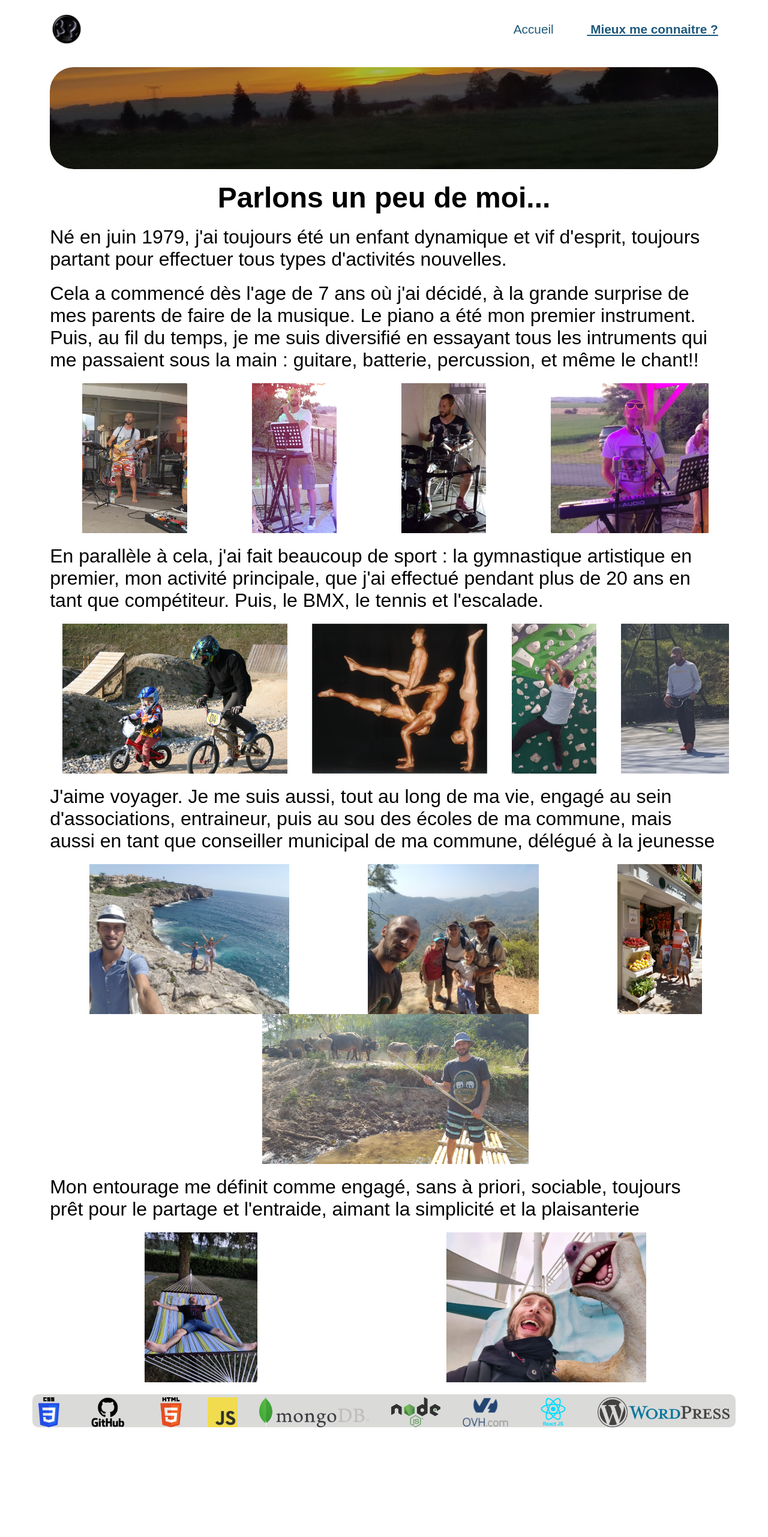
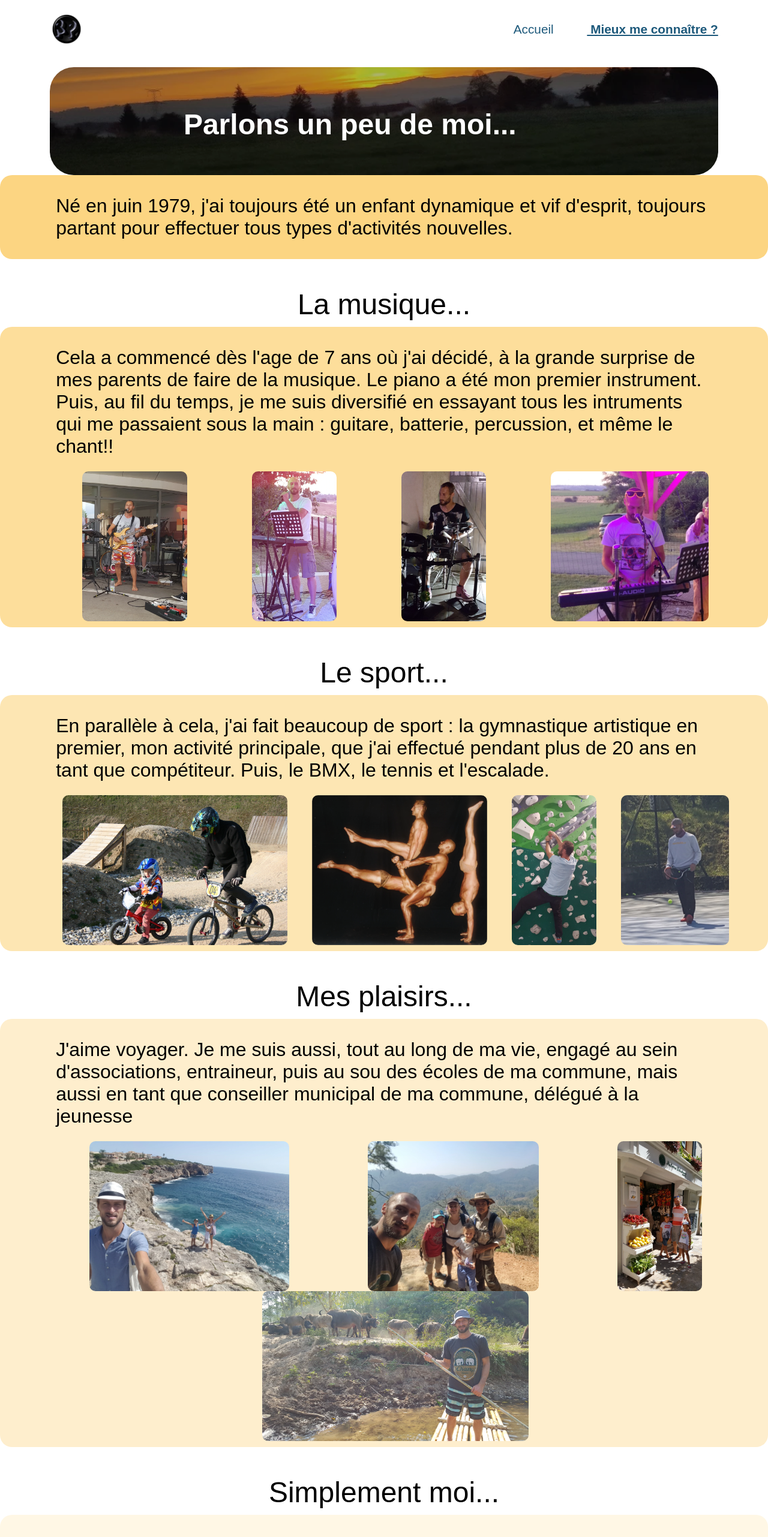
Before and after one commit to RemiP79/portfolio, a React (Create React App) app: page /about in a window 1280 px wide. Shown: the top 2563 px of the page at 60% size. Before the commit the page ends 2400 px from the top, so only its background shows below. Built offline with nearby package versions, Linux system fonts and the light colour scheme.

Commit message:
about page color

```diff
--- a/src/App.js
+++ b/src/App.js
@@ -4,7 +4,7 @@ import Footer from "./components/Footer.jsx";
 import Home from "./pages/Home";
 import About from "./pages/About";
 import Description from "./pages/Description";
-import Page404 from "./pages/Page404";
+
 
 function App() {
   return (
--- a/src/components/AboutBanner.jsx
+++ b/src/components/AboutBanner.jsx
@@ -6,6 +6,7 @@ function AboutBanner() {
     return (
         <div className="aboutBanner">
             <img src={Image} alt="A propos" />
+            <p className="pAboutBanner">Parlons un peu de moi...</p>
         </div>
     )
 }
--- a/src/components/Header.jsx
+++ b/src/components/Header.jsx
@@ -16,7 +16,7 @@ function Banner() {
                 <NavLink className={({isActive}) =>
                                 isActive ? "nav-active nav-link"
                                 :
-                                "nav-link"} end="about" to="/about"> Mieux me connaitre ?
+                                "nav-link"} end="about" to="/about"> Mieux me connaître ?
                 </NavLink>
             </nav>
     </header>
--- a/src/components/HomeBanner.jsx
+++ b/src/components/HomeBanner.jsx
@@ -15,7 +15,7 @@ function HomeBanner() {
                 </div>
                 <div className="infoPerso">
                         <p className="linkToCv">
-                            <Link to= "/portfolio/files/CV20230427_definitif.pdf" target="_blank" download className="cv">Mon CV</Link>
+                            <Link to= "/portfolio/files/CV20230427_definitif.pdf" target="_blank" download className="cv">Curriculum Vitae</Link>
                         </p>
                         <div className="divLinkToMail">
                             <a href ="mailto:perez.remi@gmail.com">@ : perez.remi@gmail.com</a>
--- a/src/components/styles/about.css
+++ b/src/components/styles/about.css
@@ -8,6 +8,14 @@
 }
 .imgVert{
 height:250px;
+border-radius: 10px;
+}
+
+.pTitres{
+    font-family: Arial, Helvetica, sans-serif;
+    font-size : 3rem;
+    text-align: center;
+    margin-bottom : 10px;
 }
 
 .PAbout,.HAbout {
@@ -22,8 +30,40 @@ height:250px;
     font-size : 3rem;
 }
 .PAbout{
+    padding : 3px 10px;
     margin :20px 6.5%;
 font-size : 2rem;
+
+}
+
+.PAbout1{
+    background-color: rgba(249, 172, 6, 0.5);
+    border-radius : 20px;
+    padding : 10px 0;
+}
+
+.PAbout2{
+    background-color: rgba(249, 172, 6, 0.4);
+    border-radius : 20px;
+    padding : 10px 0;
+}
+
+.PAbout3{
+    background-color: rgba(249, 172, 6, 0.3);
+    border-radius : 20px;
+    padding : 10px 0;
+}
+
+.PAbout4{
+    background-color: rgba(249, 172, 6, 0.2);
+    border-radius : 20px;
+    padding : 10px 0;
+}
+
+.PAbout5{
+    background-color: rgba(249, 172, 6, 0.1);
+    border-radius : 20px;
+    padding : 10px 0;
 }
 
 
@@ -37,7 +77,21 @@ font-size : 2rem;
     }
     .imgVert{
         padding : 10px 0;
-        height:250px;
+        height:auto;
+        max-width : 100%;
+        border-radius:30px;
+
         }
 
+    .PAbout{
+        font-size : 1.5rem;
+    }
+
+    .pTitres{
+        font-size : 2rem;
+    }
+
+    .HAbout{
+        font-size : 1.5rem;
+    }
 }
--- a/src/components/styles/aboutBanner.css
+++ b/src/components/styles/aboutBanner.css
@@ -1,5 +1,5 @@
 .aboutBanner{
-    height : 170px;
+    height : 180px;
     margin-bottom : 50px;
     position : relative;
     margin : 0 6.5%;
@@ -13,13 +13,30 @@
     filter : brightness(70%);
 }
 
+.pAboutBanner{
+    position : absolute;
+    top:20px;
+    left : 20%;
+    color : white;
+    font-size: 3rem;
+    font-family: Arial, Helvetica, sans-serif;
+    font-weight: bold;
+}
+
 @media all and (max-width: 600px) {
     .aboutBanner{
-        height : 300px;
-        height : auto;
-        margin : 0 4%;
+        margin : 0 4% 20px;
     }
     .aboutBanner img{
-        border-radius : 10px;
+        border-radius : 50px;
+    }
+    .pAboutBanner{
+        position : absolute;
+        top:60px;
+        left : 10px;
+        color : white;
+        font-size: 2rem;
+        font-family: Arial, Helvetica, sans-serif;
+        font-weight: bold;
     }
 }
--- a/src/components/styles/footer.css
+++ b/src/components/styles/footer.css
@@ -25,9 +25,11 @@ footer img{
 
         margin-bottom: 30px;
     }
-
+    footer img{
+        margin-top : 5px;
+        height : 27px;
+    }
     #logofooter{
-
         width : 20%;
     }
 
--- a/src/components/styles/header.css
+++ b/src/components/styles/header.css
@@ -46,7 +46,7 @@
         margin : 20px 35px;
     }
     .navbar{
-        width : 60%;
+        width : 100%;
         display:flex;
     }
 
@@ -60,5 +60,6 @@
     cursor : "pointer";
     font-size :100%;
     font-family : "arial";
+    margin-left:0;
     }
 }
--- a/src/components/styles/homeBanner.css
+++ b/src/components/styles/homeBanner.css
@@ -16,10 +16,10 @@
     width : 70%;
 }
 
-h1{
+/* h1{
     margin-bottom : 0;
     font-size: 2rem;
-}
+} */
 
 .myName{
 font-family: Arial, Helvetica, sans-serif;
@@ -27,6 +27,7 @@ font-size:1.5rem;
 }
 
  .banniereH1{
+    font-size: 2rem;
     margin : auto 0;
 font-family : "arial";
 }
@@ -88,6 +89,7 @@ font-family : "arial";
         margin : 10px auto 0;
     }
     .banniereH1{
+        font-size: 1.5rem;
         margin-bottom: 0;
         margin : 10px auto;
     }
--- a/src/pages/About.jsx
+++ b/src/pages/About.jsx
@@ -20,11 +20,14 @@ function About () {
   return (
     <div>
       <HomeBanner/>
-      <h2 className="HAbout">Parlons un peu de moi...</h2>
+      <div className="PAbout1">
         <p className="PAbout">Né en juin 1979, j'ai toujours été un enfant dynamique et vif d'esprit, toujours partant pour
           effectuer tous types d'activités nouvelles.
         </p>
+      </div>
 
+      <p className="pTitres">La musique...</p>
+      <div className="PAbout2">
         <p className="PAbout">Cela a commencé dès l'age de 7 ans où j'ai décidé, à la grande surprise de mes parents de faire de la musique. Le piano a été mon premier instrument. Puis, au fil du temps, je me suis
           diversifié en essayant tous les intruments qui me passaient sous la main : guitare, batterie, percussion, et même le chant!!
         </p>
@@ -34,7 +37,10 @@ function About () {
           <img src={imgBatterie}  alt="batterie" className="imgVert imgResp"/>
           <img src={imgPiano}  alt="piano" className="imgVert imgResp"/>
         </div>
+      </div>
 
+      <p className="pTitres">Le sport...</p>
+      <div className="PAbout3">
         <p className="PAbout">En parallèle à cela, j'ai fait beaucoup de sport : la gymnastique artistique en premier, mon activité principale, que j'ai effectué pendant plus de 20 ans en tant que compétiteur.
           Puis, le BMX, le tennis et l'escalade.
         </p>
@@ -45,6 +51,10 @@ function About () {
           <img src={imgEscalade}  alt="escalade" className="imgVert"/>
           <img src={imgTennis}  alt="tennis" className="imgVert imgResp"/>
         </div>
+      </div>
+
+      <p className="pTitres">Mes plaisirs...</p>
+      <div className="PAbout4">
         <p className="PAbout">J'aime voyager. Je me suis aussi, tout au long de ma vie, engagé au sein d'associations, entraineur, puis au sou des écoles de ma commune, mais aussi en tant que conseiller municipal de ma commune, délégué à la jeunesse
         </p>
         <div className="divPhoto">
@@ -53,10 +63,15 @@ function About () {
           <img src={imgMaillorca}  alt="maillorca" className="imgVert imgResp"/>
           <img src={imgThai2}  alt="thailande2" className="imgVert"/>
         </div>
-      <p className="PAbout">Mon entourage me définit comme engagé, sans à priori, sociable, toujours prêt pour le partage et l'entraide, aimant la simplicité et la plaisanterie</p>
+      </div>
+
+      <p className="pTitres">Simplement moi...</p>
+      <div className="PAbout5">
+        <p className="PAbout">Mon entourage me définit comme engagé, sans à priori, sociable, toujours prêt pour le partage et l'entraide, aimant la simplicité et la plaisanterie.</p>
         <div className="divPhoto divPhoto">
           <img src={imgHamac} alt="hamac" className="imgVert"/>
           <img src={imgEurodi}  alt="sourire" className="imgVert imgResp"/>
+        </div>
       </div>
     </div>
   )
```
Lines whose indentation alone changed are shown as unchanged.
